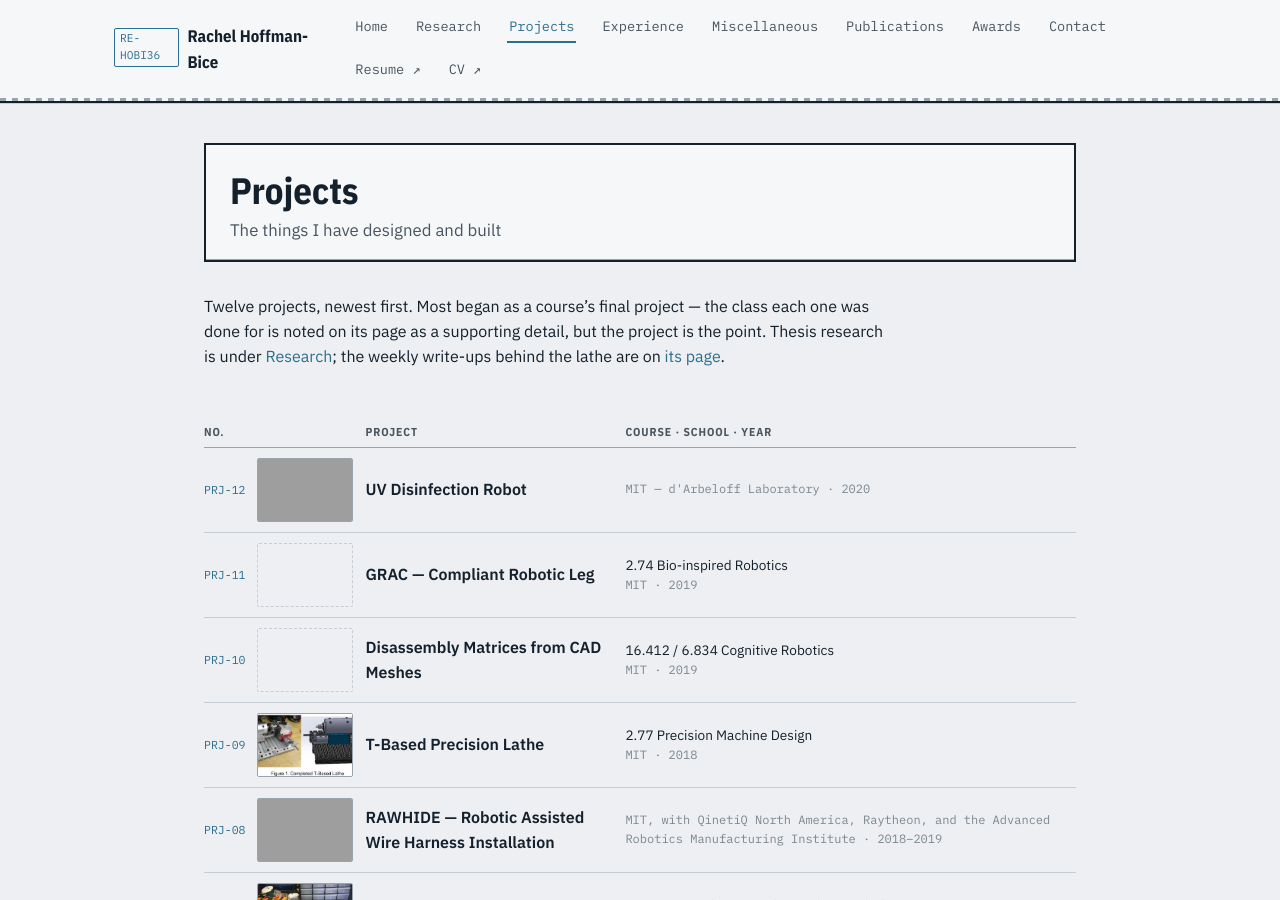
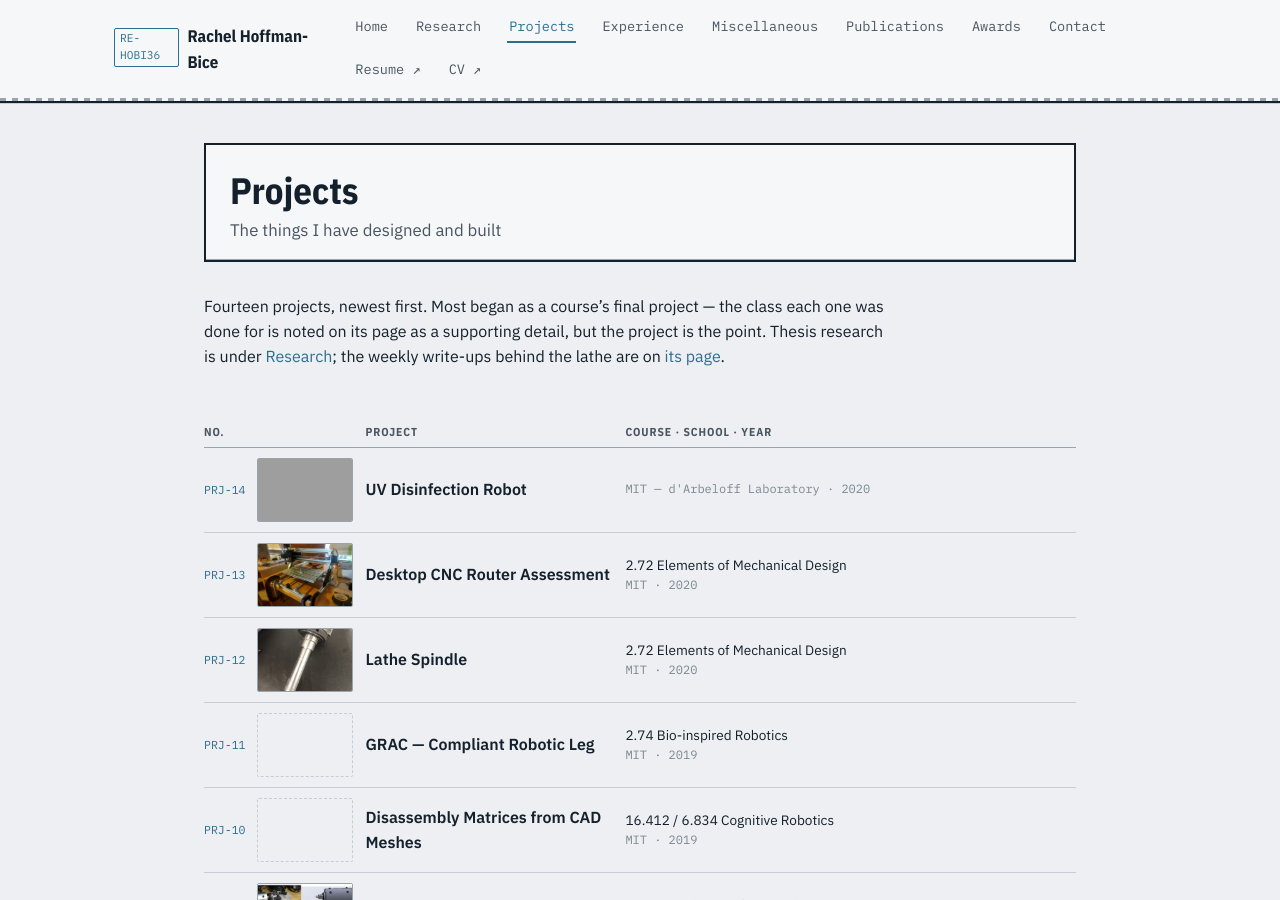
Before and after one commit to hobi362/hobi362.github.io, a Jekyll site: the page built from projects.md, in a window 1280 px wide and 900 px high, cut to the strip 0-900 px from the top of the window. Built offline with Jekyll 4.4.1, drawn with Linux system fonts in a browser that asks for light colours; part of the change alters nothing that is shown; grey boxes are pictures that could not be loaded.

Commit message:
Add the two 2.72 projects: lathe spindle and desktop CNC router
- PRJ-12 Lathe Spindle: team benchtop lathe cut short at the spindle by the
  March 2020 shutdown -- error budget, shaft drawing, machining photos, and
  the individual alternate spindle design that followed
- PRJ-13 Desktop CNC Router Assessment: requirements, isolated stiffness
  experiments, HTM model, repeatability testing and the rail upgrade
- UV Disinfection Robot renumbered PRJ-14 so numbering stays chronological

Co-Authored-By: Claude Opus 5 <noreply@anthropic.com>

```diff
--- /dev/null
+++ b/_projects/desktop-cnc-router.md
@@ -0,0 +1,131 @@
+---
+title: "Desktop CNC Router Assessment"
+subtitle: "Measuring, modelling and redesigning the stiffness of a $200 off-the-shelf engraver"
+org: "MIT"
+period: "Spring 2020"
+location: "Remote"
+role: "Individual analysis, testing and HTM modelling"
+course: "2.72 — Elements of Mechanical Design"
+order: 13
+sheet: "PRJ-13"
+thumb: "/assets/images/projects/desktop-cnc-router/router-on-bench.jpg"
+tags: ["HTM modelling", "Stiffness testing", "Error budgeting", "Uncertainty analysis", "GRBL"]
+links:
+  - label: "Structural assessment (PDF)"
+    url: "/assets/files/projects/desktop-cnc-router/structural-assessment.pdf"
+  - label: "Repeatability assessment and HTM model (PDF)"
+    url: "/assets/files/projects/desktop-cnc-router/repeatability-assessment.pdf"
+---
+When COVID closed MIT's shops in March 2020, the 2.72 lathe was one machined spindle into its
+build (see [Lathe Spindle](/projects/lathe-spindle/)). For the rest of the semester, the
+hardware was a small off-the-shelf desktop CNC router — a 3018-style kit that sells for about
+$200 — plus a dial indicator and a luggage scale. The job was to do the machine design
+backwards: decide what the router should be able to do, measure what it actually does, build
+a model that explains the gap, and use the model to fix it.
+
+![The desktop CNC router clamped to a wooden desk: an aluminium extrusion frame with a slotted Y table, the X gantry carrying the Z carriage and spindle overhead, and stepper motors on each axis](/assets/images/projects/desktop-cnc-router/router-on-bench.jpg)
+
+### What it should do
+
+I framed it as a hobby engraver cutting acrylic signs and coasters and set the requirements
+from what a user would notice. In-plane (XY) error is the obvious one — a circle coming out
+as an oval, letters running together. Depth (Z) matters less, but it isn't free: the V-bit's
+cut width changes with depth, so depth variation shows up as a line that swells and thins.
+
+| Requirement | Value |
+|---|---|
+| Material | Acrylic |
+| Depth-of-cut variation (Z repeatability) | 0.002 in max |
+| In-plane variation (XY repeatability) | 0.004 in max |
+| Depth of cut | 0.005 in max |
+| Feed rate | 12 in/min max |
+
+Acrylic's specific cutting energy, applied to the recommended chip load at that depth and
+feed, gives a cutting force of about **10 N**. Dividing the XY tolerance between X and Y by
+root-sum-square turns those numbers into minimum stiffnesses at the tool tip: **140 N/mm** in
+X and Y, and **190 N/mm** in Z.
+
+### What it actually does
+
+I clamped the router to a desk and loaded it at the collet with the scale, reading
+deflection on the dial indicator three times per direction. Every value is a mean with a 95%
+confidence interval from the t-distribution. The full structure, loaded at the collet, came
+in at 90, 128 and 18 N/mm in X, Y and Z. It misses the requirement on all three axes, and
+in Z by an order of magnitude.
+
+![Stiffness test in Y: a digital luggage scale hooked to the collet and pulled forward along Y, with a dial indicator on a magnetic base reading the deflection of the spindle bracket](/assets/images/projects/desktop-cnc-router/stiffness-test-y.jpg)
+
+A single number doesn't tell you what to fix, so I ran six experiments that isolated one
+subsystem at a time, moving the load point and the indicator base up the structural loop
+from the frame to the tool.
+
+| Subsystem | kx | ky | kz |
+|---|---|---|---|
+| Frame through ground | ∞ | ∞ | ∞ |
+| Y platform | 1000 ± 270 | 300 ± 16 | 500 ± 36 |
+| Extrusion gantry, as a cantilever | 400 ± 74 | 290 ± 21 | ∞ |
+| Z carriage + spindle bracket | 88 ± 6 | 416 ± 10 | 67 ± 3 |
+| Spindle bracket alone | 90 ± 8 | 86 ± 6 | 261 ± 50 |
+| X carriage, centred | 150 ± 9 | 97 ± 6 | 90 ± 5 |
+
+*Stiffness in N/mm. "∞" means no deflection was visible on the indicator.*
+
+![Stiffness test in Z: the luggage scale lifting the collet straight up, with the dial indicator mounted on the Y platform reading the top of the spindle bracket](/assets/images/projects/desktop-cnc-router/stiffness-test-z.jpg)
+
+The culprit is the plastic spindle bracket. It sets the X stiffness on its own, and together
+with the Z rails and the X carriage it dominates Z. The aluminium frame and the gantry
+extrusions are stiff enough that their contribution is mostly as a lever arm for Abbe error.
+
+### Modelling it
+
+I built a homogeneous transformation matrix (HTM) model of the structural loop. It uses six
+coordinate systems chained from the Y table to the tool tip, sketched and dimensioned off
+the real machine, with each link's stiffness taken from the experiments. The model propagates
+load-induced and Abbe errors to the tool tip and gives the whole machine's stiffness.
+
+![Measured sketches of the router in front and side view on graph paper, with the coordinate system locations and key dimensions marked in red](/assets/images/projects/desktop-cnc-router/measurement-sketches.jpg)
+
+![The router photographed with the six HTM coordinate systems overlaid in blue and the structural loop traced in red, from CS1 at the top centre of the Y plate through the frame, gantry, X carriage and Z carriage to the point of interest at the tool tip, with a table naming each coordinate system's location](/assets/images/projects/desktop-cnc-router/htm-coordinate-systems.png)
+
+The model put the machine at 122, 140 and 257 N/mm. That's the same order as the
+measurements, not a match: it idealises the extrusions as clean cantilevers and leaves out
+the compliance of their bolted joints. Ranked by contribution, the plastic Z-axis cantilever
+came first in all three axes. Next came the X-axis leadscrew and the X carriage's torsional
+stiffness, amplified into Abbe error at the point where the gantry, the X leadscrew and the
+compliant X rails meet.
+
+### Motion and repeatability
+
+The drive side matters less than the structure. One microstep — 200 steps per revolution,
+16 microsteps and a 4 mm lead — is 1.3 µm, far finer than either the dial indicator or the
+structure can resolve. I measured the X axis at the near, middle and far end of its travel
+with 0.2, 2 and 20 mm moves, five times each:
+
+- **Returning to a start point is tight.** At every position and stroke length, return-to-zero
+  landed within a few microns.
+- **Moves come up short.** A commanded 20 mm move travelled 19.88 to 19.92 mm, and accuracy
+  got worse further from the motor. That points to friction the torsional leadscrew model
+  doesn't capture, most likely the seals on the linear bearings.
+- **It drifts.** After 50 round trips of 200 mm, the carriage had lost 0.127 mm, enough to
+  visibly warp a long engraving with many stops and starts.
+
+### Fixing it
+
+With the structure as the main problem, the most effective cheap change was the rails. The X
+carriage visibly twists on its 10 mm guide rods under load at the collet. Going to 15 mm rods
+in the HTM model more than tripled the machine's stiffness, and every axis cleared its
+requirement:
+
+| | 10 mm rails (stock) | 15 mm rails |
+|---|---|---|
+| Stiffness kx / ky / kz | 122 / 140 / 257 N/mm | 398 / 450 / 955 N/mm |
+| Total Y error at the tool | 925 µm | 242 µm |
+| Total Z error at the tool | 195 µm | 44 µm |
+
+At McMaster prices, the larger rods add about $32 to a $200 machine. That's a lot at
+retail, but plausible at kit-maker wholesale prices. The other changes on the list are smaller
+ones:
+- a one-piece aluminium bearing block, to stop the rails going out of alignment with each other
+- a flexure between each leadscrew nut and its carriage, to stop the two constraining each other
+- a real shaft coupling in place of set screws
+- leadscrew mounts that route cutting loads into the frame rather than into the stepper motors
--- a/_projects/disinfection-robot.md
+++ b/_projects/disinfection-robot.md
@@ -5,8 +5,8 @@ org: "MIT — d'Arbeloff Laboratory"
 period: "Summer 2020"
 location: "Cambridge, MA"
 role: "Mechanical design and fabrication"
-order: 12
-sheet: "PRJ-12"
+order: 14
+sheet: "PRJ-14"
 thumb: "/assets/images/projects/disinfection-robot/mock-uv-lights-lit.jpg"
 tags: ["SolidWorks", "80/20 framing", "Mecanum drive", "Arduino", "Fabrication", "RealSense"]
 ---
--- /dev/null
+++ b/_projects/lathe-spindle.md
@@ -0,0 +1,119 @@
+---
+title: "Lathe Spindle"
+subtitle: "A team benchtop lathe that got as far as its spindle before COVID closed the shop, and the redesign I worked through on paper afterward"
+org: "MIT"
+period: "Spring 2020"
+location: "Cambridge, MA"
+role: "Spindle drawings, shaft modelling and machining; individual alternate spindle design"
+course: "2.72 — Elements of Mechanical Design"
+order: 12
+sheet: "PRJ-12"
+thumb: "/assets/images/projects/lathe-spindle/spindle-shaft-chuck.jpg"
+tags: ["SolidWorks", "MATLAB", "Bearing selection", "Error budgeting", "Tolerancing", "Manual machining"]
+links:
+  - label: "Spindle shaft drawing (PDF, 2 sheets)"
+    url: "/assets/files/projects/lathe-spindle/spindle-shaft-drawing.pdf"
+---
+The Spring 2020 project in 2.72 was a small benchtop lathe, designed and built in teams.
+Each team owned the engineering behind every subsystem — the error budget, the cutting-force
+model, the bearing selection, the drawings — and then had to machine the parts to the
+tolerances it had set itself.
+
+We started with the spindle, because everything else on a lathe is measured against it. We
+got as far as designing it, drawing it and machining it. The photos below are from 9 and 10
+March 2020; MIT moved classes online that same week, and the lathe was never assembled.
+The rest of the semester became the [desktop CNC router assessment](/projects/desktop-cnc-router/).
+
+### Budgeting the error
+
+The target was 50 µm of total error on a finished part. Split by root-sum-square between the
+two sensitive directions — radial (X) and axial (Z) — and then evenly across the three
+subassemblies in the structural loop, that leaves the spindle **11.77 µm** per direction.
+Every stiffness requirement below comes from that number.
+
+| Budget level | Allowable error |
+|---|---|
+| Finished part, total | 50 µm |
+| Per sensitive direction | 35.35 µm |
+| Per subassembly, per direction | 11.77 µm |
+
+The loads came from the team's MATLAB cutting-force model, run at the worst case: zero rake,
+a tool–workpiece friction coefficient of 2, and the motor's full stall torque through the
+belt reduction. With a 2.5 factor of safety on top, the spindle had to carry up to 500 N
+radially and 400 N of thrust.
+
+### The team spindle
+
+A 0.75 in steel shaft on a pair of Timken LM11949/LM11910 tapered roller bearings 2.6 in
+apart, preloaded to 200 N. The chuck threads onto an M14 × 1 nose, a 3/4-16 thread behind
+the rear bearing carries the preload nut, and the tail is keyed for the drive pulley.
+
+![Section view of the team spindle: the steel shaft running through a housing on two tapered roller bearings, with the chuck mounting face at the right and the spindle's key dimensions called out](/assets/images/projects/lathe-spindle/team-spindle-section.png)
+
+I drew the shaft for manufacture, which is where the error budget turns into numbers a
+machinist can actually hold. The two bearing seats are held to ±0.0005 in: the front seat
+at 0.752 in, a light press fit that locates the fixed bearing, and the rear at 0.749 in, a
+slide fit so the rear bearing can float and take up the preload. The seats and shoulders are
+dimensioned from a common datum axis, and the shoulder fillets are toleranced one-sided so
+they can't hold the bearing cones off their shoulders.
+
+A shear, moment and stress pass along the shaft under the worst-case cutting load put the
+peak bending moment, about 19 N·m, at the front bearing. The peak stress there, just under
+100 MPa, sits below both the fatigue limit and yield.
+
+![Shear force, bending moment and total stress plotted along the 0.22 m shaft: moment peaks near 19 N·m at the front bearing, and stress peaks just under 100 MPa, below a dashed fatigue limit near 125 MPa and a solid yield line at 250 MPa](/assets/images/projects/lathe-spindle/shaft-shear-moment.jpg)
+
+### Machining it
+
+We turned the shaft on the shop's manual lathes in the days before the shutdown.
+
+![Me at a Sharp 1340F manual lathe in the MIT shop, safety glasses on, working the carriage handwheels while turning the spindle shaft](/assets/images/projects/lathe-spindle/machining-spindle.jpg)
+
+![The finished spindle shaft on a bench mat: turned and threaded steel, with the three-jaw chuck threaded onto its nose](/assets/images/projects/lathe-spindle/spindle-shaft-chuck.jpg)
+
+That shaft, with its chuck threaded on, is as far as the build got.
+
+### After the shutdown: an alternate spindle, on paper
+
+With the shop closed, the April assignment was individual: take the team spindle apart
+analytically and design a better one. Analysing the team design showed its stiffness was
+dominated by two things — the shaft's radial bending and the bearings' axial stiffness —
+and that its 19.7 µm of axial deflection at the tool was well outside the 11.77 µm budget.
+
+My alternate attacks both. The shaft grows from 0.75 in to 1.00 in. The front bearing
+becomes a Timken 5205K double-row angular contact bearing, mounted back to back for axial
+stiffness, and the rear becomes a Timken 205K deep-groove ball bearing floating in a close
+running fit. Two wave disc springs under a 1"-12 nut set the preload.
+
+![Section of the alternate spindle: a double-row angular contact bearing at the front with a slight interference fit, a deep-groove ball bearing at the rear in a close clearance fit, two wave disc springs under a 1-inch hex nut on the back of the shaft, and the chuck at the front](/assets/images/projects/lathe-spindle/alt-spindle-layout.png)
+
+Preload is the main tradeoff. More preload stiffens the bearings but also costs friction
+heat and motor power. I swept it: radial and axial stiffness rise steeply at first and then
+flatten, while frictional heat climbs linearly. I settled on 300 N, which gets most of the
+stiffness while holding heat generation under the 100 W limit.
+
+![Bearing radial and axial stiffness and frictional heat generated, plotted against applied preload from 0 to 2000 N: both stiffness curves rise steeply then flatten, while heat rises in a straight line to about 200 W](/assets/images/projects/lathe-spindle/alt-spindle-preload.jpg)
+
+The back-to-back arrangement also handles heat well. As the shaft warms and grows, the
+inner races move outward and slightly unload the preload rather than piling more on. The
+deep-groove bearing, preloaded axially so it behaves like an angular contact bearing, relaxes
+the same way.
+
+![Four load-path diagrams of the alternate spindle: thrust loading in each direction, radial loading, and thermal expansion, with the load paths traced in yellow through the bearings and housing](/assets/images/projects/lathe-spindle/alt-spindle-loading.png)
+
+| | Team design | My alternate |
+|---|---|---|
+| Shaft diameter | 0.75 in | 1.00 in |
+| Bearings | Timken LM11949/LM11910 tapered roller pair | Timken 5205K double-row angular contact + 205K deep-groove ball |
+| Preload | 200 N | 300 N |
+| Spindle + headstock deflection, X / Y / Z | 8.6 / 8.6 / 19.7 µm | 1.9 / 1.9 / 8.3 µm |
+| Runout | 0.002 in | 0.0005 in |
+| Bearing life, 24/7 operation | 5.9 years | 5 years |
+| Bearing cost | $7.07 per bearing | $30 per set |
+
+All three directions come in under the 11.77 µm budget, and runout drops by a factor of
+four. The costs are about four times the bearing spend and a slightly shorter life, set by
+the deep-groove bearing. The write-up closed with a press-and-preload assembly procedure.
+The preload is set by displacement, turning the nut against a dial indicator until the disc
+springs reach their rated working deflection, and then checked by pulling on the chuck with a
+spring scale until the shaft starts to move.
--- a/projects.md
+++ b/projects.md
@@ -6,7 +6,7 @@ collection_key: projects
 sheet: "IDX-2"
 permalink: /projects/
 ---
-Twelve projects, newest first. Most began as a course's final project — the class each one
+Fourteen projects, newest first. Most began as a course's final project — the class each one
 was done for is noted on its page as a supporting detail, but the project is the point.
 Thesis research is under [Research](/research/); the weekly write-ups behind the lathe are
 on [its page](/projects/t-based-lathe/#weekly-write-ups).
```
Also changed, not shown: assets/images/projects/desktop-cnc-router/htm-coordinate-systems.png (added), assets/images/projects/desktop-cnc-router/measurement-sketches.jpg (added), assets/images/projects/desktop-cnc-router/router-on-bench.jpg (added), assets/images/projects/desktop-cnc-router/stiffness-test-y.jpg (added), assets/images/projects/desktop-cnc-router/stiffness-test-z.jpg (added), assets/images/projects/lathe-spindle/alt-spindle-layout.png (added), assets/images/projects/lathe-spindle/alt-spindle-loading.png (added), assets/images/projects/lathe-spindle/alt-spindle-preload.jpg (added), assets/images/projects/lathe-spindle/machining-spindle.jpg (added), assets/images/projects/lathe-spindle/shaft-shear-moment.jpg (added), assets/images/projects/lathe-spindle/spindle-shaft-chuck.jpg (added), assets/images/projects/lathe-spindle/team-spindle-section.png (added), 3 other files.
